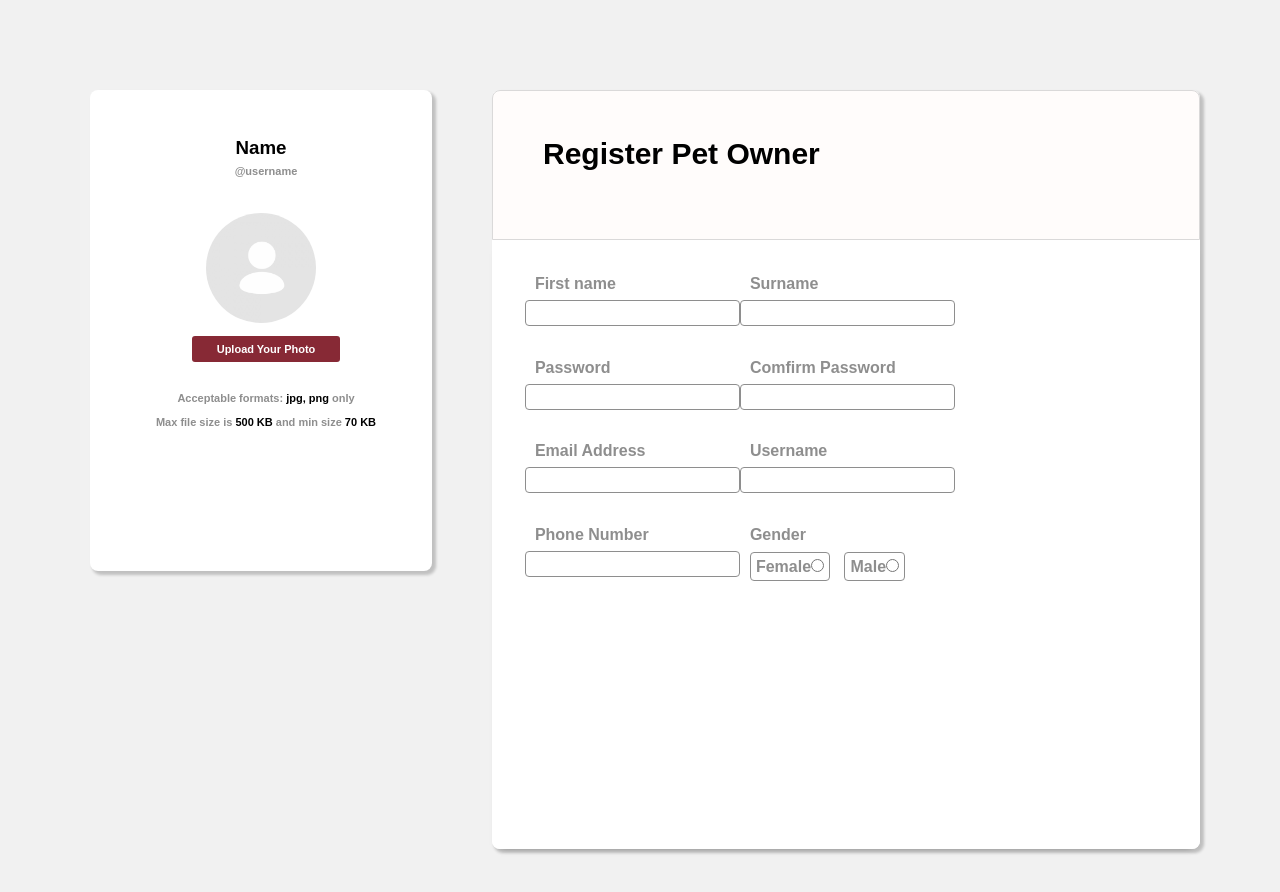
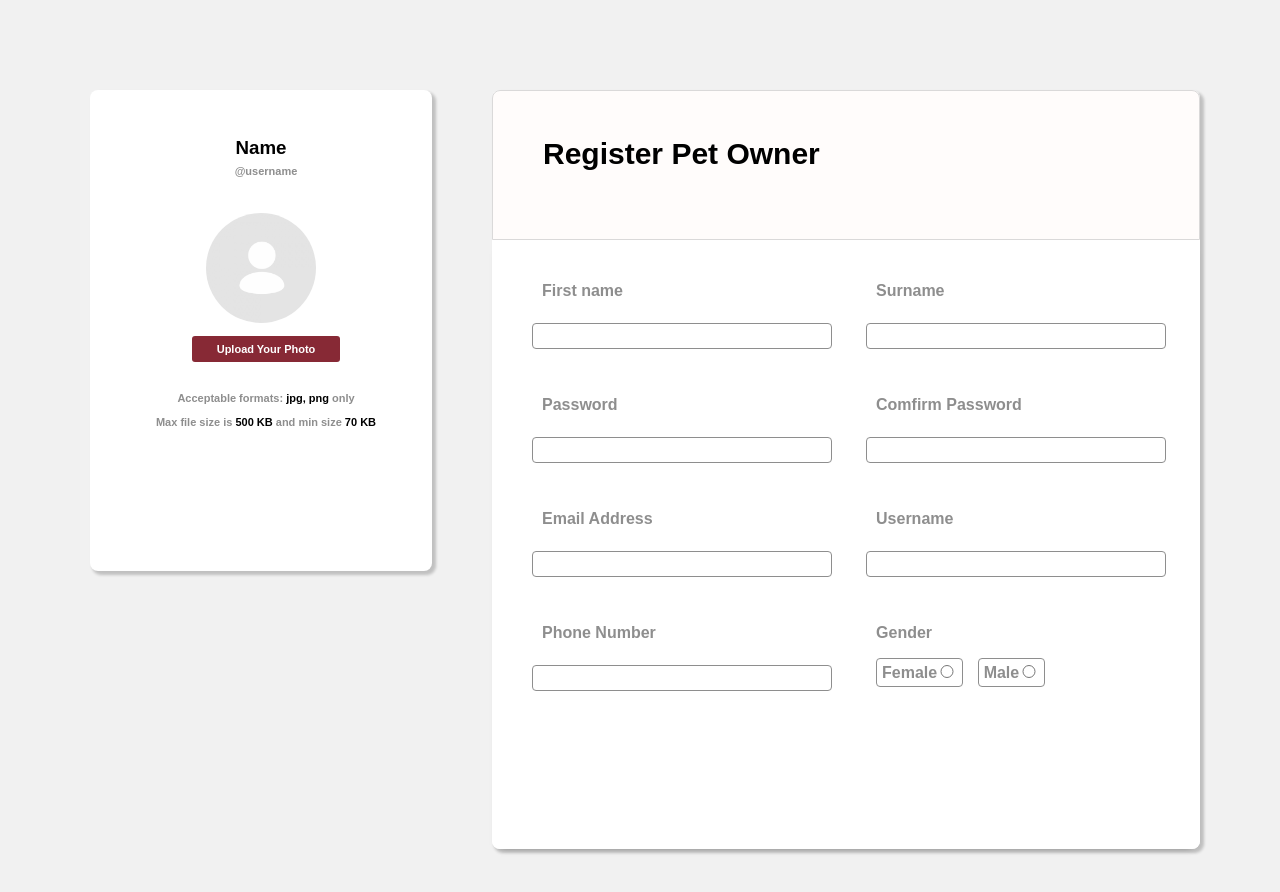
Before and after one commit to 2110336-SoftwareEngineering2/sec1_PCSD, a React (Create React App) app in the folder webapp/: page /register in a window 1280 px wide. Shown: the top 892 px of the page. Built offline with nearby package versions, Linux system fonts and the light colour scheme.

Commit message:
commit before pulling

```diff
--- a/webapp/src/Register/Petowner.css
+++ b/webapp/src/Register/Petowner.css
@@ -1,4 +1,3 @@
 .petowner {
     display: flex;
-    margin: auto;
 }
--- a/webapp/src/Register/Register_info.css
+++ b/webapp/src/Register/Register_info.css
@@ -1,3 +1,7 @@
+.registerinfo{
+    width: 100%;
+}
+
 /* row & col initialization -----------------------*/
 .row {
     display: flex;
@@ -64,4 +68,5 @@ input.texting {
     border-radius: 4px;
     cursor: pointer;
     padding: 5px;
+    width: 100px;
 }
--- a/webapp/src/Register/Register_info.js
+++ b/webapp/src/Register/Register_info.js
@@ -16,6 +16,7 @@ class RegisterInfo extends React.Component {
     render() {
         return(
             <div className="registerinfo">
+                <form>
                 <div className="row">
                     <div className="col-6">
                         <label>First name</label><br/>
@@ -56,6 +57,7 @@ class RegisterInfo extends React.Component {
                         <RadioButton/>
                     </div>
                 </div>
+                </form>
             </div>
         );
     }
--- a/webapp/src/Routes.js
+++ b/webapp/src/Routes.js
@@ -9,21 +9,21 @@ import Caretaker from "./Register/Caretaker";
 import Petowner from "./Register/Petowner";
 import history from "./history";
 
-export default class Routes extends Component {
-  render() {
-    var user;
-    var role = "petowner";
+function Routes(){
+    const user = null;
+    const role = "petowner";
     return (
       <Router history={history}>
         <Switch>
           <Route path="/" exact component={!user ? LoginPage : Home} />
           <Route
             path="/register"
-            exact
             component={role == "petowner" ? Petowner : Caretaker}
           />
         </Switch>
       </Router>
     );
-  }
+
 }
+
+export default Routes;
--- a/webapp/src/component/Register-component.js
+++ b/webapp/src/component/Register-component.js
@@ -1,8 +1,11 @@
-import React from "react";
+import React, { useState } from "react";
 import "./style.css";
 import "./script";
 import history from "./../history";
+import { Route } from "react-router-dom";
+import Routes from "./../Routes";
 function Register() {
+  const [role, setRole] = useState("");
   return (
     <li>
       <div className="content__wrapper">
@@ -30,11 +33,14 @@ function Register() {
             <label> Register as: </label>
 
             <div className="gendercol">
-              <input type="radio" id="po" name="user" value="Petowner" />
+              <input type="radio" id="po" name="user" value="Petowner"
+              onChange = { (e) => setRole(e.target.value)}
+              />
               <label htmlFor="po">Pet Owner</label>
             </div>
             <div className="gendercol">
-              <input type="radio" id="ct" name="user" value="Caretaker" />
+              <input type="radio" id="ct" name="user" value="Caretaker"
+              onChange = { (e) => setRole(e.target.value)}/>
               <label htmlFor="ct">Caretaker</label>
             </div>
           </div>
```
